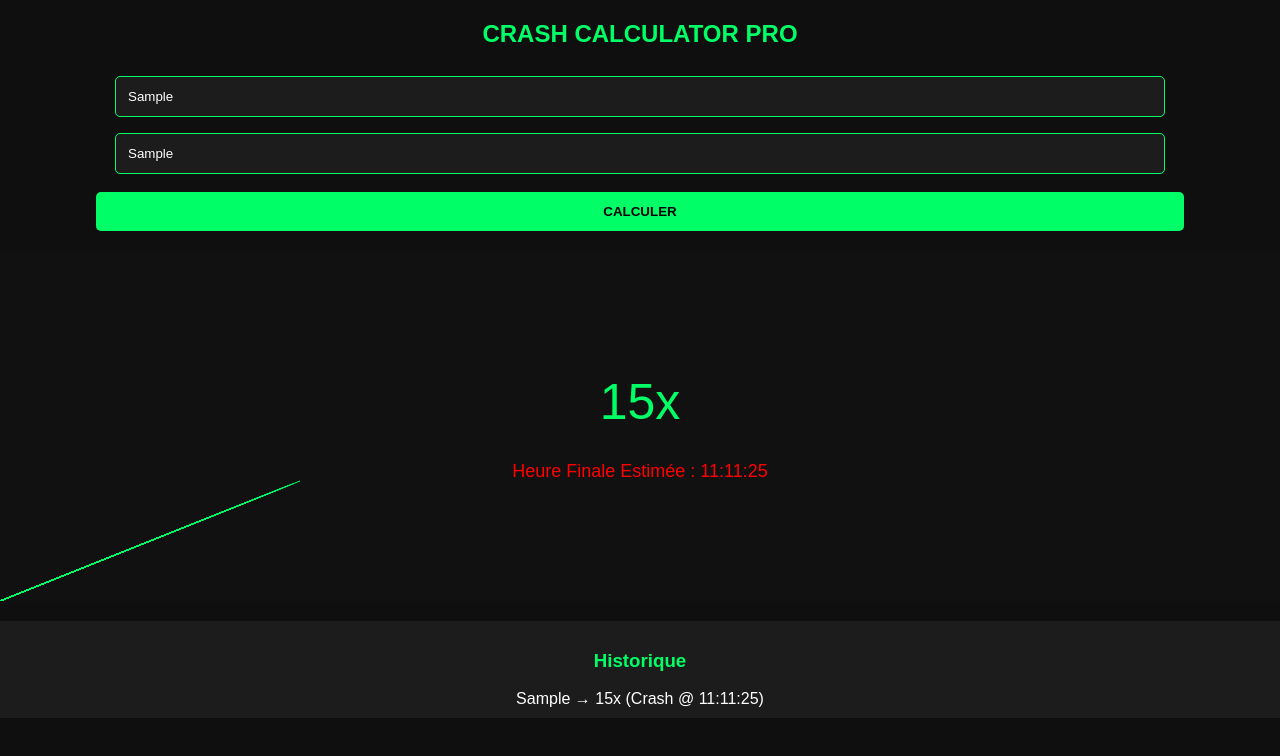
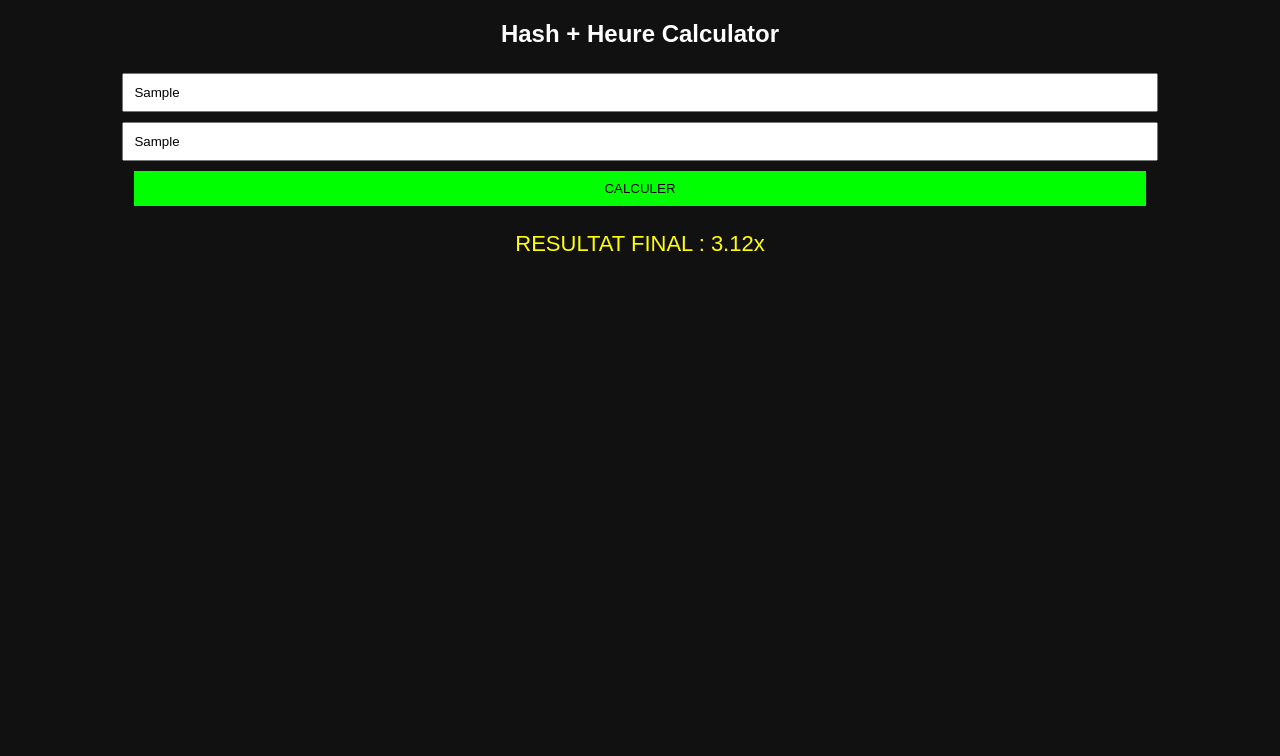
Before and after one commit to areddera8-sudo/areddera8-sudo.github.io, a plain HTML site: page Index.html in a window 1280 px wide. Both pictures are taken after typing "Sample", "Sample" into the empty fields and a click on the button "CALCULER". Drawn offline with Linux system fonts and the light colour scheme.

Commit message:
Update Index.html

```diff
--- a/Index.html
+++ b/Index.html
@@ -2,176 +2,42 @@
 <html>
 <head>
 <meta charset="UTF-8">
-<title>Crash Calculator Pro</title>
+<title>Calculator Hash Heure</title>
 <style>
-body{
-    background:#0f0f0f;
-    font-family:Arial;
-    text-align:center;
-    color:white;
-    margin:0;
-}
-h2{ color:#00ff66; }
-
-input{
-    width:80%;
-    padding:12px;
-    margin:8px;
-    background:#1c1c1c;
-    border:1px solid #00ff66;
-    color:white;
-    border-radius:5px;
-}
-
-button{
-    width:85%;
-    padding:12px;
-    margin-top:10px;
-    background:#00ff66;
-    border:none;
-    font-weight:bold;
-    border-radius:5px;
-}
-
-#graphContainer{
-    width:100%;
-    height:350px;
-    background:#111;
-    margin-top:20px;
-    position:relative;
-}
-
-#multiplier{
-    font-size:50px;
-    color:#00ff66;
-    position:absolute;
-    top:35%;
-    width:100%;
-}
-
-#finalTime{
-    position:absolute;
-    top:60%;
-    width:100%;
-    color:red;
-    font-size:18px;
-}
-
-canvas{
-    position:absolute;
-    bottom:0;
-    left:0;
-}
-
-.history{
-    margin-top:20px;
-    background:#1c1c1c;
-    padding:10px;
-}
+body { font-family: Arial; text-align:center; background:#111; color:white; }
+input, button { padding:10px; margin:5px; width:80%; }
+button { background:lime; border:none; }
+.result { margin-top:20px; font-size:22px; color:yellow; }
 </style>
 </head>
 <body>
 
-<h2>CRASH CALCULATOR PRO</h2>
+<h2>Hash + Heure Calculator</h2>
 
 <input id="hash" placeholder="Ampidiro HASH">
-<input id="heure" placeholder="Ampidiro Heure">
+<input id="heure" placeholder="Ampidiro Heure (01:32:23)">
 
-<button onclick="startGame()">CALCULER</button>
+<button onclick="calculer()">CALCULER</button>
 
-<div id="graphContainer">
-    <div id="multiplier">0x</div>
-    <div id="finalTime"></div>
-    <canvas id="graph"></canvas>
-</div>
-
-<div class="history">
-    <h3 style="color:#00ff66;">Historique</h3>
-    <div id="historyList"></div>
-</div>
+<div class="result" id="resultat"></div>
 
 <script>
-
-let canvas = document.getElementById("graph");
-let ctx = canvas.getContext("2d");
-canvas.width = window.innerWidth;
-canvas.height = 350;
-
-let historyArray = [];
-
-function startGame(){
-
+function calculer(){
     let hash = document.getElementById("hash").value;
     let heure = document.getElementById("heure").value;
 
-    if(hash=="" || heure==""){
+    if(hash == "" || heure == ""){
         alert("Fenoy daholo!");
         return;
     }
 
-    // ===== RESULTAT ANAKY 5 =====
-    let total = hash.length + heure.length;
-    let base = (total % 5) + 1;
-    let finalValue = base * 5; // 5,10,15...
+    // Exemple formule tsotra (demo)
+    let valeur = hash.length + heure.length;
+    let resultat = (valeur % 10 + 1) + "." + (valeur % 99);
 
-    // ===== HEURE FINALE ESTIMEE =====
-    let now = new Date();
-    now.setSeconds(now.getSeconds() + finalValue * 2);
-    let finalHeure = now.toTimeString().split(" ")[0];
-
-    document.getElementById("finalTime").innerHTML =
-        "Heure Finale Estimée : " + finalHeure;
-
-    let multiplierDisplay = document.getElementById("multiplier");
-
-    let current = 0;
-    let x = 0;
-
-    ctx.clearRect(0,0,canvas.width,canvas.height);
-    ctx.beginPath();
-    ctx.moveTo(0, canvas.height);
-
-    let interval = setInterval(function(){
-
-        current += 0.3;
-        x += 6;
-
-        let y = canvas.height - (current * 8);
-
-        ctx.lineTo(x,y);
-        ctx.strokeStyle = "#00ff66";
-        ctx.stroke();
-
-        multiplierDisplay.innerHTML = current.toFixed(1) + "x";
-
-        if(current >= finalValue){
-            clearInterval(interval);
-            multiplierDisplay.innerHTML = finalValue + "x";
-
-            addHistory(
-                heure + " → " +
-                finalValue + "x (Crash @ " + finalHeure + ")"
-            );
-        }
-
-    },30);
+    document.getElementById("resultat").innerHTML =
+    "RESULTAT FINAL : " + resultat + "x";
 }
-
-function addHistory(value){
-    historyArray.unshift(value);
-
-    if(historyArray.length > 10){
-        historyArray.pop();
-    }
-
-    let list = document.getElementById("historyList");
-    list.innerHTML = "";
-
-    historyArray.forEach(function(item){
-        list.innerHTML += "<div>"+item+"</div>";
-    });
-}
-
 </script>
 
 </body>
```
